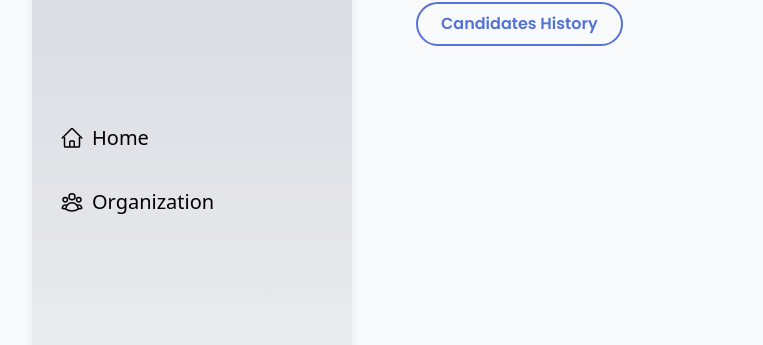
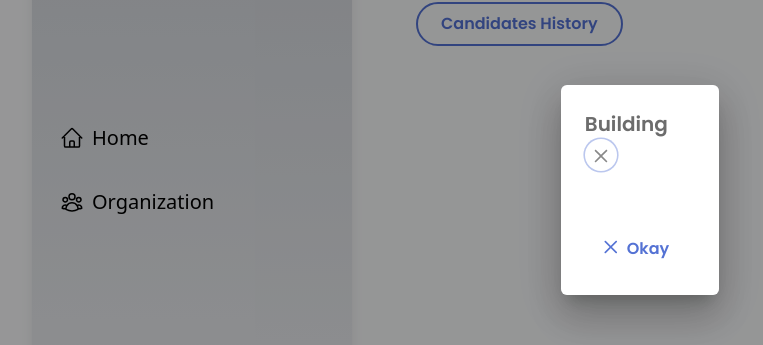
Before and after one commit to Testigos-de-Vue/jobsync-app, a Vue app: page /recruitments in a window 1280 px wide. Both pictures are taken after a click on the button "Create Recruitment". Shown: the part 210-555 px from the top of the page, without its empty margins (0-763 px from the left). Built offline with nearby package versions, Linux system fonts and the light colour scheme; no server answers.

Commit message:
feat: add dialog popups to buttons

```diff
--- a/src/recruitment/components/recruitment-phase-card.component.vue
+++ b/src/recruitment/components/recruitment-phase-card.component.vue
@@ -12,7 +12,7 @@
             Building...
           </p>
           <template #footer>
-            <pv-button label="Okay" icon="pi pi-times" @click="visible = false" text />
+            <pv-button label="Okay" icon="pi pi-times" @click="phaseDialog = false" text />
           </template>
         </pv-dialog>
       </div>
@@ -41,8 +41,6 @@
 
 
 <script>
-import {RecruitmentApiService} from "../../shared/services/recruitment.service.js";
-
 export default {
   name: "recruitment-phase-card",
   props: {
--- a/src/recruitment/pages/organization-recruitments.component.vue
+++ b/src/recruitment/pages/organization-recruitments.component.vue
@@ -13,22 +13,37 @@
         outlined
         aria-label="Create Recruitment"
         :label="$t('organization-profile.new-recruitment-btn-label')"
-        @click=""
+        @click="createRecruitmentDialog = true"
       />
+      <pv-dialog v-model:visible="createRecruitmentDialog" modal header="Building">
+        <template #footer>
+          <pv-button label="Okay" icon="pi pi-times" @click="createRecruitmentDialog = false" text />
+        </template>
+      </pv-dialog>
       <pv-button
         rounded
         outlined
         aria-label="Recruitments History"
         :label="$t('organization-profile.past-recruitment-btn-label')"
-        @click=""
+        @click="recruitmentsHistory = true"
       />
+      <pv-dialog v-model:visible="recruitmentsHistory" modal header="Building">
+        <template #footer>
+          <pv-button label="Okay" icon="pi pi-times" @click="recruitmentsHistory = false" text />
+        </template>
+      </pv-dialog>
       <pv-button
         rounded
         outlined
         aria-label="Candidates History"
         :label="$t('organization-profile.past-candidates-btn-label')"
-        @click=""
+        @click="candidatesHistory = true"
       />
+      <pv-dialog v-model:visible="candidatesHistory" modal header="Building">
+        <template #footer>
+          <pv-button label="Okay" icon="pi pi-times" @click="candidatesHistory = false" text />
+        </template>
+      </pv-dialog>
     </div>
     <div class="flex justify-center items-center h-full">
       <div class="grid max-w-4xl py-4 space-y-4">
@@ -47,6 +62,9 @@
     components: { RecruitmentCard },
     data() {
       return {
+        createRecruitmentDialog: false,
+        recruitmentsHistory: false,
+        candidatesHistory: false,
         recruitments: [],
         recruitmentApi: new RecruitmentApiService()
       }
--- a/src/recruitment/pages/recruitment-dashboard.component.vue
+++ b/src/recruitment/pages/recruitment-dashboard.component.vue
@@ -10,18 +10,33 @@
         <pv-button rounded outlined
             aria-label="Add phase"
             :label="$t('recruitment.dashboard.add-phase-lbl')"
-            @click=""
+            @click="addPhaseDialog = true"
         />
+        <pv-dialog v-model:visible="addPhaseDialog" modal header="Building">
+          <template #footer>
+            <pv-button label="Okay" icon="pi pi-times" @click="addPhaseDialog = false" text />
+          </template>
+        </pv-dialog>
         <pv-button rounded outlined
             aria-label="Add Candidates"
             :label="$t('recruitment.dashboard.add-candidates-lbl')"
-            @click=""
+            @click="addCandidatesDialog = true"
         />
+        <pv-dialog v-model:visible="addCandidatesDialog" modal header="Building">
+          <template #footer>
+            <pv-button label="Okay" icon="pi pi-times" @click="addCandidatesDialog = false" text />
+          </template>
+        </pv-dialog>
         <pv-button rounded outlined
             aria-label="Recruitment Settings"
             :label="$t('recruitment.dashboard.recruitment-settings-lbl')"
-            @click=""
+            @click="recruitmentSettingDialog = true"
         />
+        <pv-dialog v-model:visible="recruitmentSettingDialog" modal header="Building">
+          <template #footer>
+            <pv-button label="Okay" icon="pi pi-times" @click="recruitmentSettingDialog = false" text />
+          </template>
+        </pv-dialog>
       </div>
       <div class="gap-4">
         <div class="space-y-2">
@@ -63,6 +78,9 @@ export default {
   components: { RecruitmentPhaseCard, RecruitmentCard },
   data() {
     return {
+      addPhaseDialog: false,
+      addCandidatesDialog: false,
+      recruitmentSettingDialog: false,
       recruitmentApi: new RecruitmentApiService(),
       recruitment: {}
     }
```
